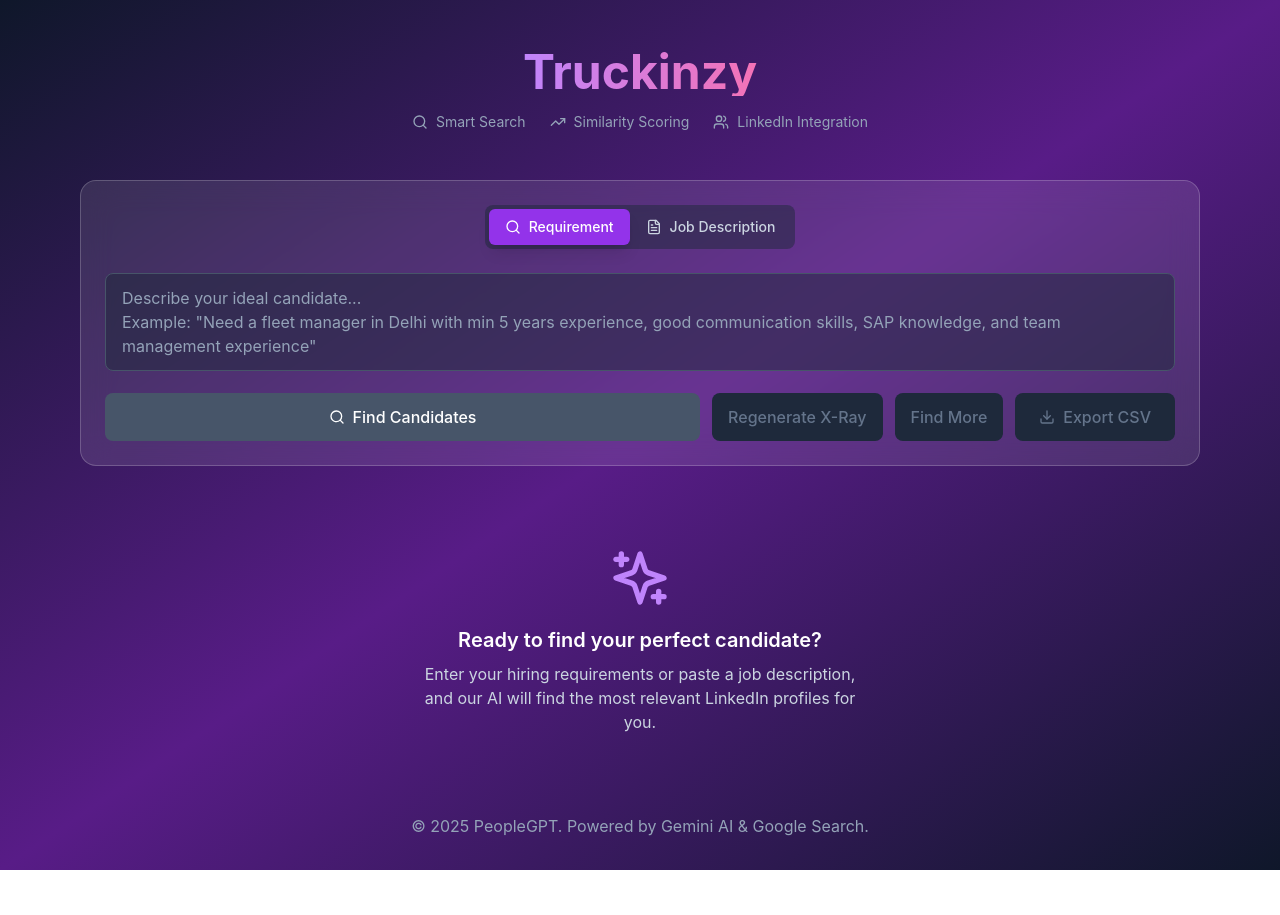
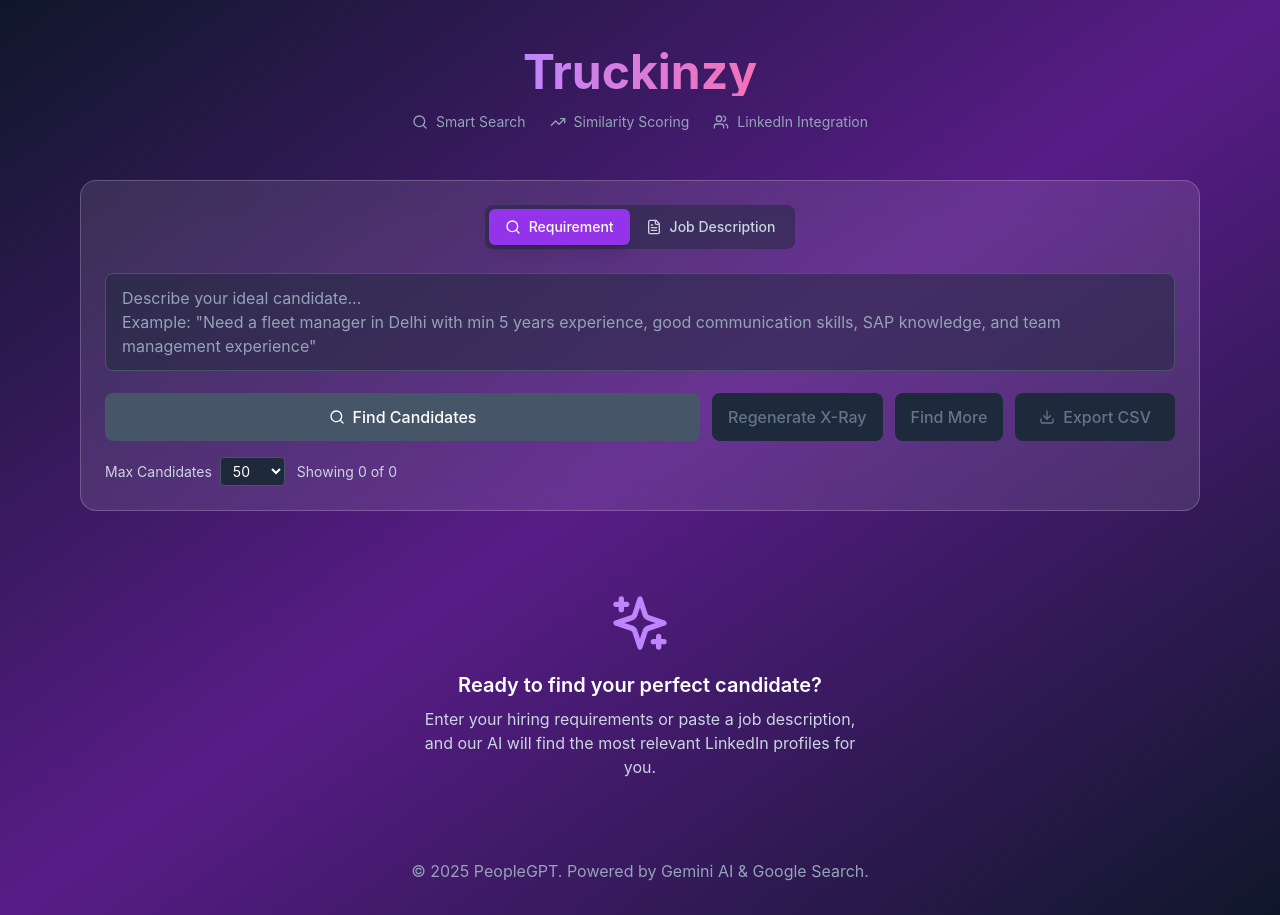
Before and after one commit to bipulsikder/profilescrapper, a Next.js app: page / in a window 1280 px wide. Before the commit the page ends 870 px from the top, so only its background shows below. Built offline with nearby package versions, Linux system fonts and the light colour scheme.

Commit message:
UI: Max Candidates selector, Show count; fix saveCandidate origin fallback

```diff
--- a/pages/index.tsx
+++ b/pages/index.tsx
@@ -19,6 +19,7 @@
   const [inputType, setInputType] = useState<'requirement' | 'jd'>('requirement')
   const [xrayQuery, setXrayQuery] = useState<string>('')
   const [visibleCount, setVisibleCount] = useState<number>(12)
+  const [maxNum, setMaxNum] = useState<number>(50)
 
   const doSearch = async (opts?: { mode?: 'default' | 'broad', num?: number }) => {
     if (!query.trim()) {
@@ -31,7 +32,7 @@
       const resp = await fetch(`${apiUrl}/api/search`, {
         method: 'POST',
         headers: { 'Content-Type': 'application/json' },
-        body: JSON.stringify({ query, inputType, mode: opts?.mode || 'default', num: opts?.num ?? 50 })
+        body: JSON.stringify({ query, inputType, mode: opts?.mode || 'default', num: opts?.num ?? maxNum })
       })
       if (!resp.ok) throw new Error(await resp.text())
       const data = await resp.json()
@@ -48,7 +49,7 @@
 
   const saveCandidate = async (c: Result) => {
     try {
-      const apiUrl = process.env.NEXT_PUBLIC_API_URL || (typeof window !== 'undefined' ? window.location.origin : 'http://localhost:3001')
+      const apiUrl = process.env.NEXT_PUBLIC_API_URL || (typeof window !== 'undefined' ? window.location.origin : 'http://localhost:3000')
       const resp = await fetch(`${apiUrl}/api/candidates/save`, {
         method: 'POST',
         headers: { 'Content-Type': 'application/json' },
@@ -148,7 +149,7 @@
                   ×
                 </button>
               )}
-            </div>
+        </div>
 
             {/* Action Buttons */}
             <div className="flex gap-3">
@@ -170,14 +171,14 @@
                 )}
               </button>
               <button
-                onClick={() => doSearch({ mode: 'default', num: 50 })}
+                onClick={() => doSearch({ mode: 'default', num: maxNum })}
                 disabled={loading || !query.trim()}
                 className="bg-slate-700 hover:bg-slate-600 disabled:bg-slate-800 disabled:text-slate-500 text-white font-medium py-3 px-4 rounded-lg transition-all duration-200 flex items-center gap-2 disabled:cursor-not-allowed"
               >
                 Regenerate X-Ray
               </button>
               <button
-                onClick={() => doSearch({ mode: 'broad', num: 100 })}
+                onClick={() => doSearch({ mode: 'broad', num: Math.max(100, maxNum) })}
                 disabled={loading || !query.trim()}
                 className="bg-slate-700 hover:bg-slate-600 disabled:bg-slate-800 disabled:text-slate-500 text-white font-medium py-3 px-4 rounded-lg transition-all duration-200 flex items-center gap-2 disabled:cursor-not-allowed"
               >
@@ -192,7 +193,7 @@
                 <Download className="w-4 h-4" />
                 Export CSV
               </button>
-            </div>
+          </div>
           </div>
 
           {/* X-Ray Query Display */}
@@ -204,6 +205,22 @@
               </p>
             </div>
           )}
+          <div className="mt-4 flex items-center gap-3 text-slate-300 text-sm">
+            <label className="flex items-center gap-2">
+              Max Candidates
+              <select
+                value={maxNum}
+                onChange={(e) => setMaxNum(Number(e.target.value))}
+                className="bg-slate-800 border border-slate-600 rounded px-2 py-1 text-white"
+              >
+                <option value={50}>50</option>
+                <option value={100}>100</option>
+                <option value={150}>150</option>
+                <option value={200}>200</option>
+              </select>
+            </label>
+            <span>Showing {Math.min(visibleCount, results.length)} of {results.length}</span>
+          </div>
         </div>
 
         {/* Results Section */}
```
